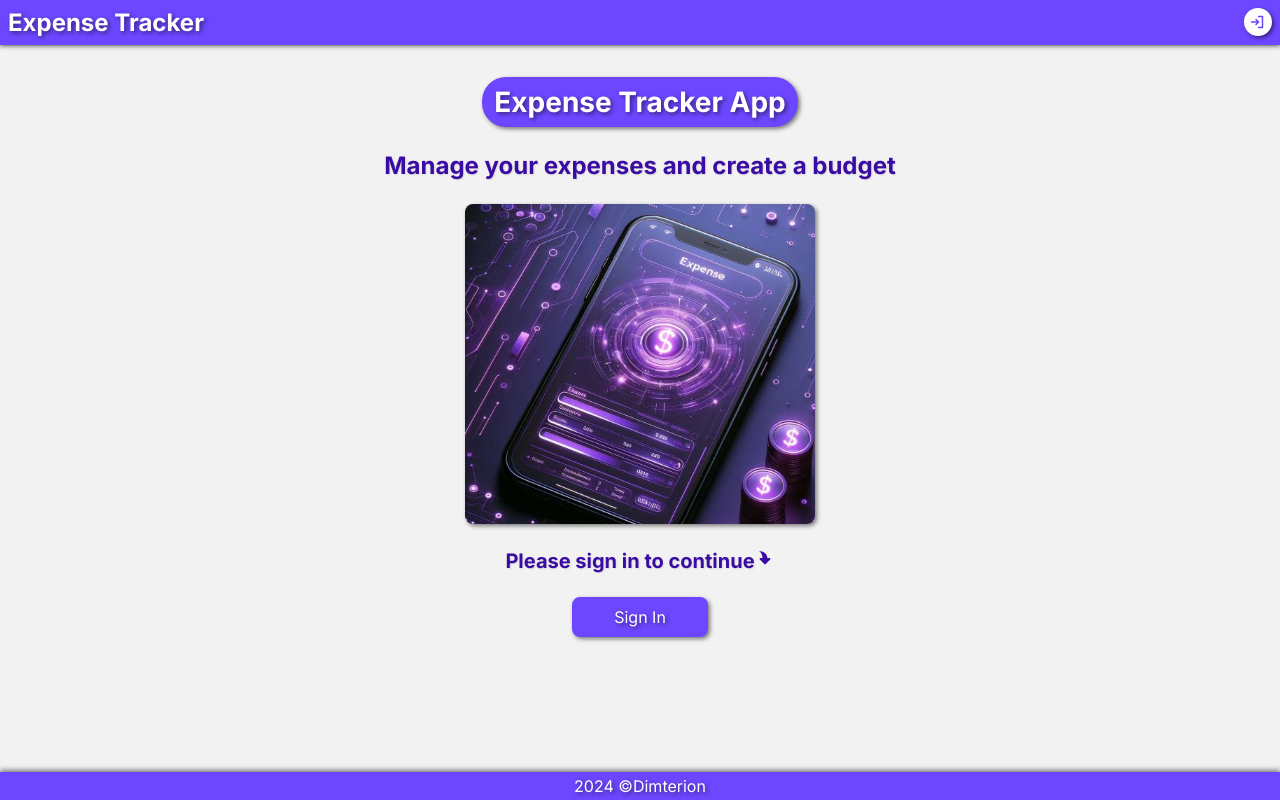
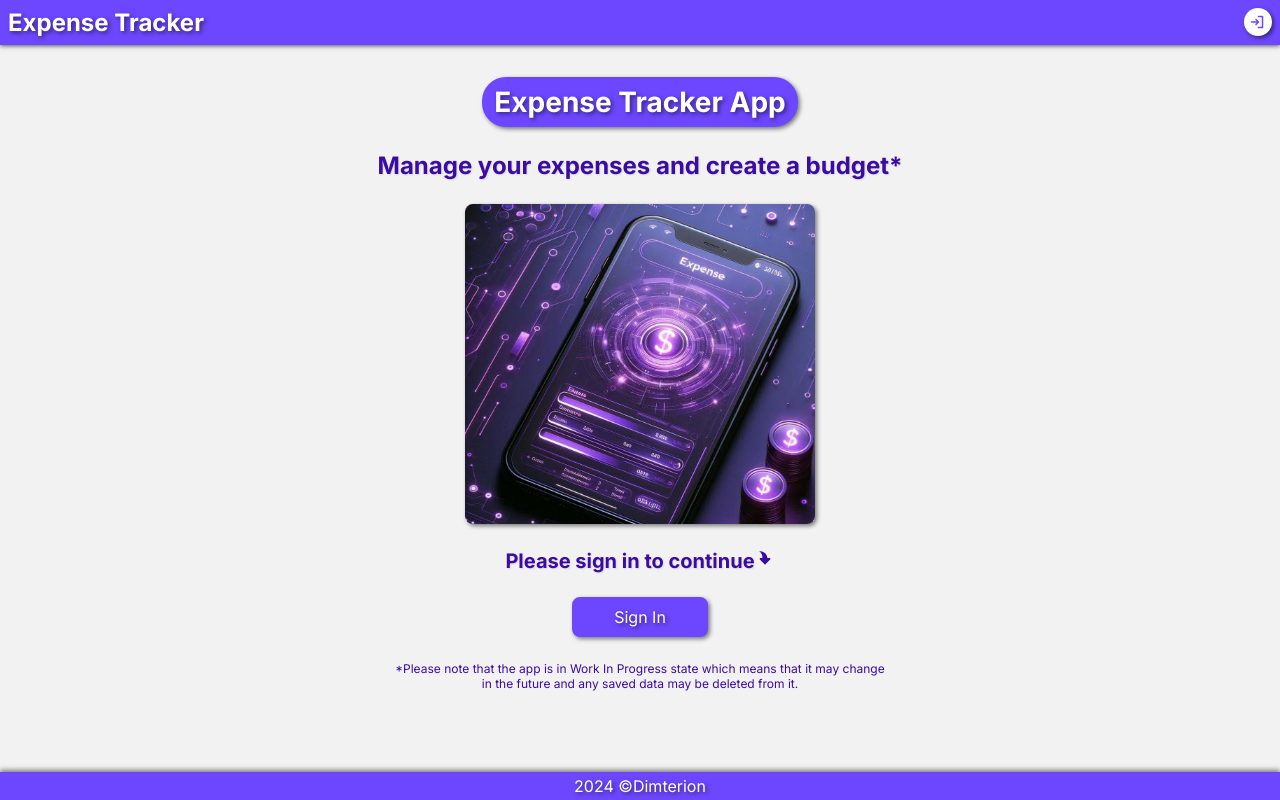
Before and after one commit to Dimterion/expense-tracker, a Next.js app: page / in a window 1280 px wide. Built offline with nearby package versions, Linux system fonts and the light colour scheme; no server answers.

Commit message:
add additional info paragraph for the Guest page

```diff
--- a/app/globals.css
+++ b/app/globals.css
@@ -201,6 +201,11 @@ button:active {
 .guest-btn:hover {
   opacity: 0.8;
   transition: opacity 0.3s ease-in-out;
+}
+
+.guest-aside {
+  max-width: 500px;
+  font-size: 0.75rem;
 }
 
 /* Home page */
--- a/components/Guest.tsx
+++ b/components/Guest.tsx
@@ -7,7 +7,7 @@ const Guest = () => {
   return (
     <section className="guest-section">
       <h1 className="guest-h1">Expense Tracker App</h1>
-      <h2 className="guest-h2">Manage your expenses and create a budget</h2>
+      <h2 className="guest-h2">Manage your expenses and create a budget*</h2>
       <Image
         className="guest-img"
         src={coverImage}
@@ -22,6 +22,10 @@ const Guest = () => {
           Sign In
         </button>
       </SignInButton>
+      <aside className="guest-aside">
+        *Please note that the app is in Work In Progress state which means that
+        it may change in the future and any saved data may be deleted from it.
+      </aside>
     </section>
   );
 };
```
